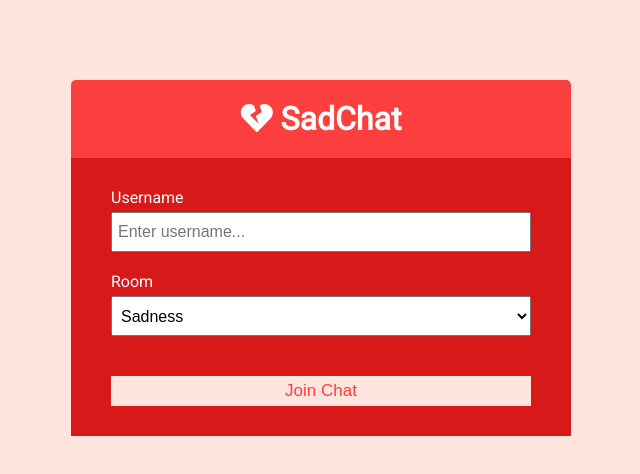
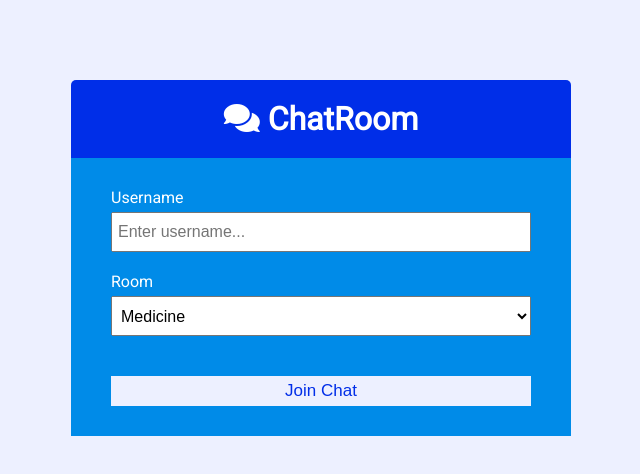
Before and after one commit to Eddges/Chatroom, a website: page public/index.html in a window 1280 px wide. Shown: the whole page, without its empty margins (319-959 px from the left). Drawn offline with Linux system fonts and the light colour scheme.

Commit message:
Modified default room names

```diff
--- a/public/css/style.css
+++ b/public/css/style.css
@@ -1,9 +1,9 @@
 @import url('https://fonts.googleapis.com/css?family=Roboto&display=swap');
 
 :root {
-	--dark-color-a: #fb3f3f;
-	--dark-color-b: #d81919;
-	--light-color: #fde4dc;
+	--dark-color-a: #002ee8;
+	--dark-color-b: #008be8;
+	--light-color: #edf0ff;
 	--success-color: #5cb85c;
 	--error-color: #d9534f;
 }
--- a/public/index.html
+++ b/public/index.html
@@ -11,12 +11,12 @@
 			crossorigin="anonymous"
 		/>
 		<link rel="stylesheet" href="css/style.css" />
-		<title>SadChat</title>
+		<title>ChatRoom</title>
 	</head>
 	<body>
 		<div class="join-container">
 			<header class="join-header">
-				<h1><i class="fas fa-heart-broken"></i> SadChat</h1>
+				<h1><i class="fas fa-comments"></i> ChatRoom</h1>
 			</header>
 			<main class="join-main">
 				<form action="chat.html">
@@ -33,10 +33,10 @@
 					<div class="form-control">
 						<label for="room">Room</label>
 						<select name="room" id="room">
-							<option value="Sadness">Sadness</option>
-							<option value="HeartBreak">Heart Break</option>
-							<option value="Blues">Blues</option>
-							<option value="Dhokha">Dhokha</option>
+							<option value="Medicine">Medicine</option>
+							<option value="Politics">Politics</option>
+							<option value="Gaming">Gaming</option>
+							<option value="General">General</option>
 							<!-- <option value="Ruby">Ruby</option>
 							<option value="Java">Java</option> -->
 						</select>
```
Also changed, not shown: public/chat.html (+2 -2 lines).
